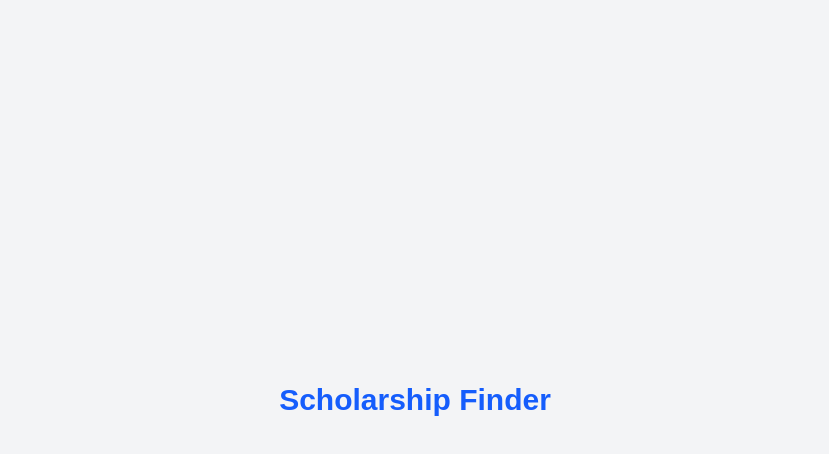
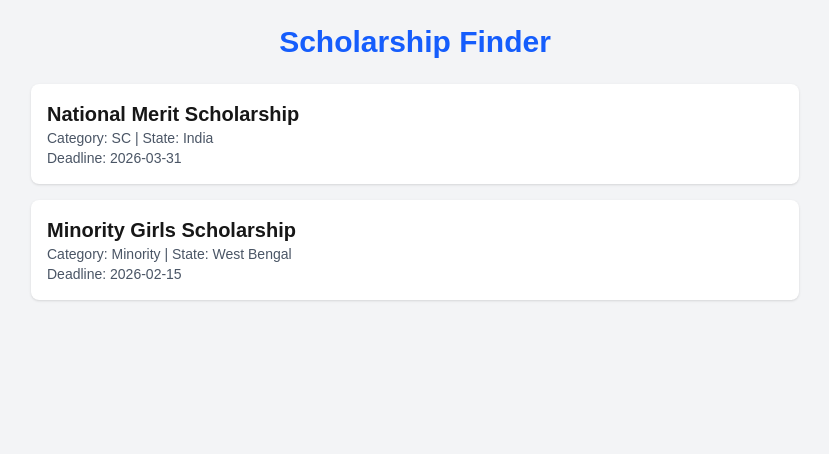
Before and after one commit to DEBOJEETDAS36/find-scholarships, a Next.js app: page / in a window 1280 px wide. Shown: the top 454 px of the page, without its empty margins (225-1054 px from the left). Built offline with nearby package versions, Linux system fonts and the light colour scheme.

Commit message:
Show scholarship on Home Page

```diff
--- a/app/page.tsx
+++ b/app/page.tsx
@@ -1,9 +1,28 @@
+import { scholarships } from "../data/scholarships";
+
 export default function Home() {
   return (
-    <main className="min-h-screen bg-gray-100 flex items-center justify-center">
-      <h1 className="text-3xl font-bold text-blue-600">
+    <main className="min-h-screen bg-gray-100 p-6">
+      <h1 className="text-3xl font-bold text-center text-blue-600 mb-6">
         Scholarship Finder
       </h1>
+
+      <div className="max-w-3xl mx-auto space-y-4">
+        {scholarships.map((s) => (
+          <div
+            key={s.id}
+            className="bg-white p-4 rounded-lg shadow"
+          >
+            <h2 className="text-xl font-semibold">{s.name}</h2>
+            <p className="text-sm text-gray-600">
+              Category: {s.category} | State: {s.state}
+            </p>
+            <p className="text-sm text-gray-600">
+              Deadline: {s.deadline}
+            </p>
+          </div>
+        ))}
+      </div>
     </main>
   );
 }
```
